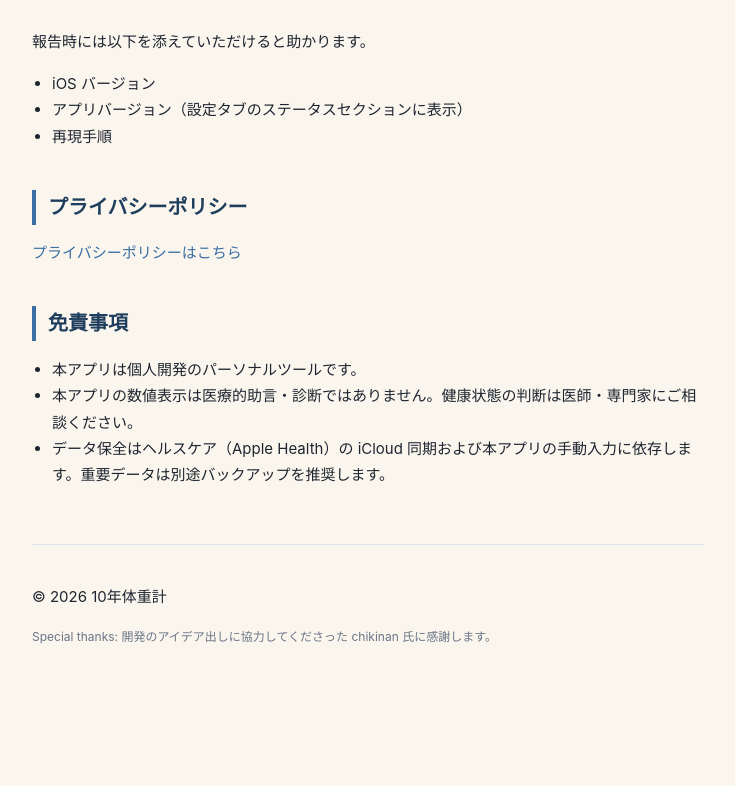
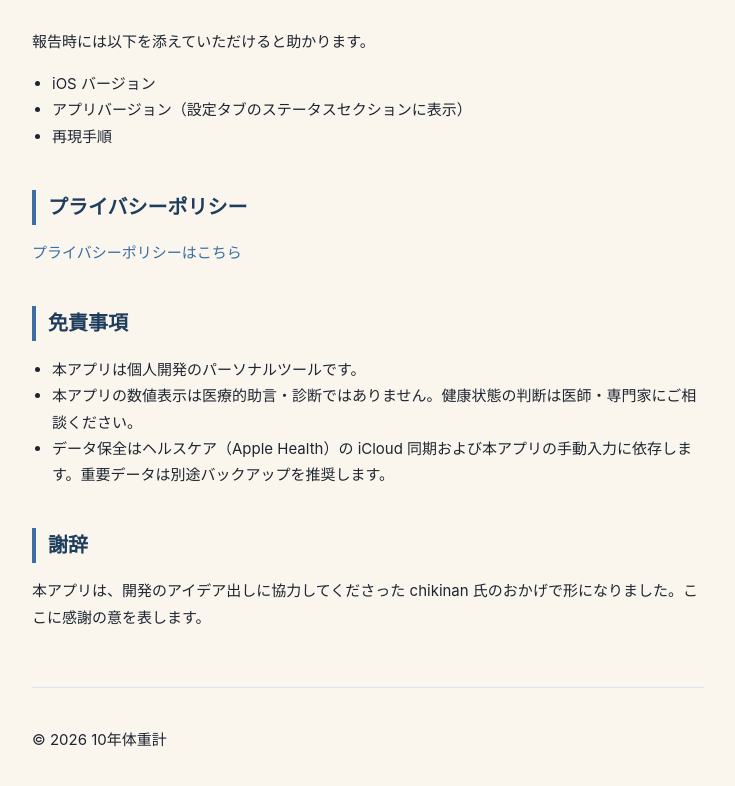
Before and after one commit to y-hey/ten-year-weight-support, a plain HTML site: page index.html in a window 1280 px wide. Shown: the part 2329-3115 px from the top of the page, without its empty margins (272-1007 px from the left). Before the commit the page ends 3068 px from the top, so only its background shows below. Drawn offline with Linux system fonts and the light colour scheme.

Commit message:
Promote acknowledgement to its own section under disclaimer

```diff
--- a/index.html
+++ b/index.html
@@ -131,9 +131,11 @@
     <li>データ保全はヘルスケア（Apple Health）の iCloud 同期および本アプリの手動入力に依存します。重要データは別途バックアップを推奨します。</li>
   </ul>
 
+  <h2>謝辞</h2>
+  <p>本アプリは、開発のアイデア出しに協力してくださった chikinan 氏のおかげで形になりました。ここに感謝の意を表します。</p>
+
   <footer>
     <p>&copy; 2026 10年体重計</p>
-    <p class="credit">Special thanks: 開発のアイデア出しに協力してくださった chikinan 氏に感謝します。</p>
   </footer>
 </main>
 </body>
```
